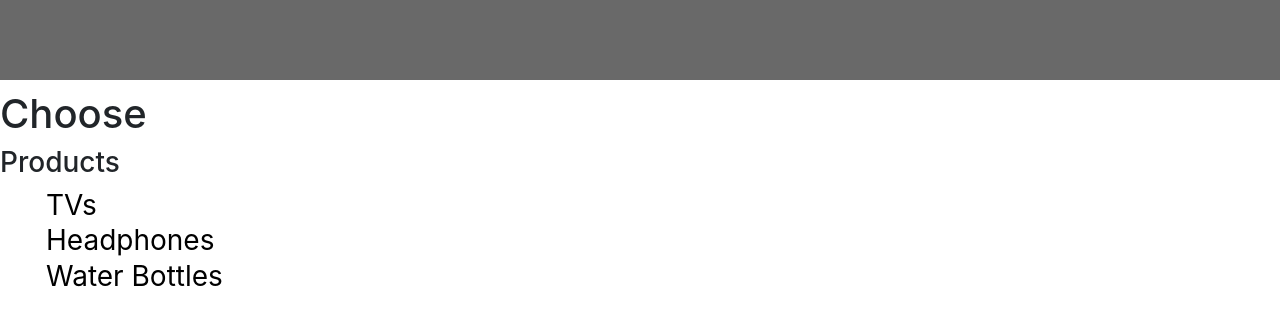
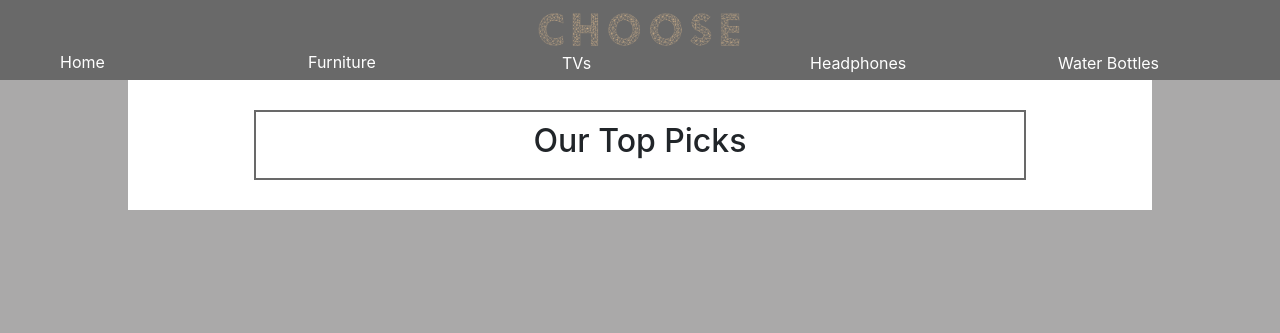
Before and after one commit to JBaguley/WarwickHACK19, a Flask app: page / in a window 1280 px wide. Shown: the top 333 px of the page. Run offline with Flask 2, Linux system fonts and the light colour scheme; some libraries are stand-ins or nearby versions.

Commit message:
Sitle looking ok

```diff
--- a/main.py
+++ b/main.py
@@ -20,10 +20,15 @@ def index():
         maxPrice = request.form['max price']
 
         results = scraper.getAllItems(scraper.categories[product])
+        results = sorted(results, key=lambda x: x.score)
         finalResults =  []
+        i = 0
         for result in results:
+            if i >= 10:
+                break
             if (result.price >= int(minPrice)) & (result.price <= int(maxPrice)):
                 finalResults.append(result)
+                i += 1
 
         return render_template('index.html', products = products, product = product, minPrice = minPrice, maxPrice = maxPrice, results = finalResults)
 
--- a/scraper.py
+++ b/scraper.py
@@ -57,7 +57,7 @@ sites = {
                 SoupFinder("div",{"class": "ac-product-name"}, lambda a : a.text),
                 SoupFinder("span",{"class": "ac-product-price__amount"}, lambda a : float(a.text.replace(",","")[1:a.text.index('.')+3])),
                 SoupFinder("div",{"class": "ac-star-rating"}, lambda a : float(a.get('data-star-rating'))),
-                SoupFinder("a",{"class": "ac-product-link"}, lambda a : "https://www.argos.co.uk"+a.get('href')),
+                SoupFinder("a",{"class": "ac-product-link ac-product-card__image"}, lambda a : "https://www.argos.co.uk"+a.get('href')),
                 SoupFinder("div",{"class": "ac-product-image__proportion--square"}, lambda a : a.find("img").get('src')))
 }
 categories = {
@@ -131,9 +131,11 @@ def getAllItems(category):
 
 # items = getItems(item_data["AGHPs"])
 
-items = getAllItems(categories["Headphones"])
 
-sorted_items = sorted(items, key=lambda x: x.score)
 
-# for item in sorted_items:
-#     print(item.name[0:10]+ " | " + "{:<12}".format(str(item.price)) + " | " + "{:<4}".format(str(item.review))+ " | "+str(item.score)[:5]+ " | "+str(item.link)[:20]+ " | "+str(item.image)[:20])
+if __name__ == "__main__":
+    items = getAllItems(categories["Headphones"])
+
+    sorted_items = sorted(items, key=lambda x: x.score)
+    for item in sorted_items:
+        print(item.name[0:10]+ " | " + "{:<12}".format(str(item.price)) + " | " + "{:<4}".format(str(item.review))+ " | "+str(item.score)[:5]+ " | "+str(item.link)[:20]+ " | "+str(item.image)[:20])
--- a/static/css/main.css
+++ b/static/css/main.css
@@ -1,20 +1,12 @@
+body{
+    background-color: #aaa9a9;
+}
 .nav{
     background-color: #696969;
     height: 80px;
     width:100%;
     overflow: hidden;
-    margin-bottom: 10px;
     padding-bottom: 10px;
-}
-
-.product {
-    display: inline-block;
-    width: 25%;
-}
-
-.choose_product {
-    display: inline-block;
-    width: 75%;
 }
 
 .nav ul {
@@ -32,4 +24,24 @@
     display: block;
     right: 50%;
     width: 20%;
-    }
+    color: white;
+}
+
+.nav ul li form input{
+    color: white;
+}
+
+.choose_product{
+    width: 80%;
+    margin: auto;
+    padding: 30px;
+    background-color: white;
+}
+
+.bordered_box{
+    width: 80%;
+    padding:10px;
+    text-align: center;
+    border: 2px solid #696969;
+    margin: auto;
+}
--- a/templates/index.html
+++ b/templates/index.html
@@ -12,29 +12,11 @@
 
 <body>
     <div class="nav">
-        <div style="width:100%">
-            <img src="{{ url_for('static', filename='images/logo.png') }}">
-        </div>
+        <img style="height:40px;margin: 10px auto 0px auto" src="{{ url_for('static', filename='images/logo.png') }}">
         <div style="width:100%">
             <ul>
                 <li>Home</li>
                 <li>Furniture</li>
-                <li>Electricals</li>
-                <li>Beauty</li>
-                <li>Sport</li>
-            </ul>
-        </div>
-    </div>
-    <header>
-        <h1>Choose</h1>
-        <!-- LOGO -->
-    </header>
-
-
-    <!-- choose product to look for -->
-    <div class = "product">
-        <h3>Products<h3>
-        <ul style = "list-style-type : none;">
                 {% for p in products %}
                 <li>
                     <form method = "POST">
@@ -46,9 +28,11 @@
                 {% endfor %}
             </ul>
         </div>
+    </div>
 
     <div class = "choose_product">
         <!-- choose product to buy -->
+        <div class="bordered_box"><h2>Our Top Picks</h2></div>
         {% if results %}
             <!-- price range -->
             <form method = "POST">
@@ -57,14 +41,30 @@
                 <input type = "hidden" name = "product" value = "{{ product }}"/>
                 <p><input type = "submit" value = "submit" /></p>
             </form>
-            <ul style = "list-style-type : none;">
+            <table>
+                <tr>
+                    <td></td>
+                    <td>Product Name</td>
+                    <td>Price</td>
+                    <td>Reviews</td>
+                    <td>Performance Score</td>
+                    <td></td>
+                </tr>
                 {% for item in results %}
-                <li>
-                    <!-- display an item -->
-                    {{ item.name }}     {{ item.price }}     {{ item.rating }}
-                </li>
+
+                    <tr>
+                        <td><img src="{{ item.image }}" style="width:200px"></td>
+                        <td><a href="{{ item.link }}">{{ item.name }}</a></td>
+                        <td>{{ item.price }}</td>
+                        <td>{{ item.review }}</td>
+                        <td>{{ item.score}}</td>
+                        <td>{{ item.logo}}</td>
+                    </tr>
+
+
                 {% endfor %}
-            </ul>
+            </table>
+
         {% endif %}
         </div>
 
```
Also changed, not shown: static/images/logo.png. Lines whose indentation alone changed are shown as unchanged.
